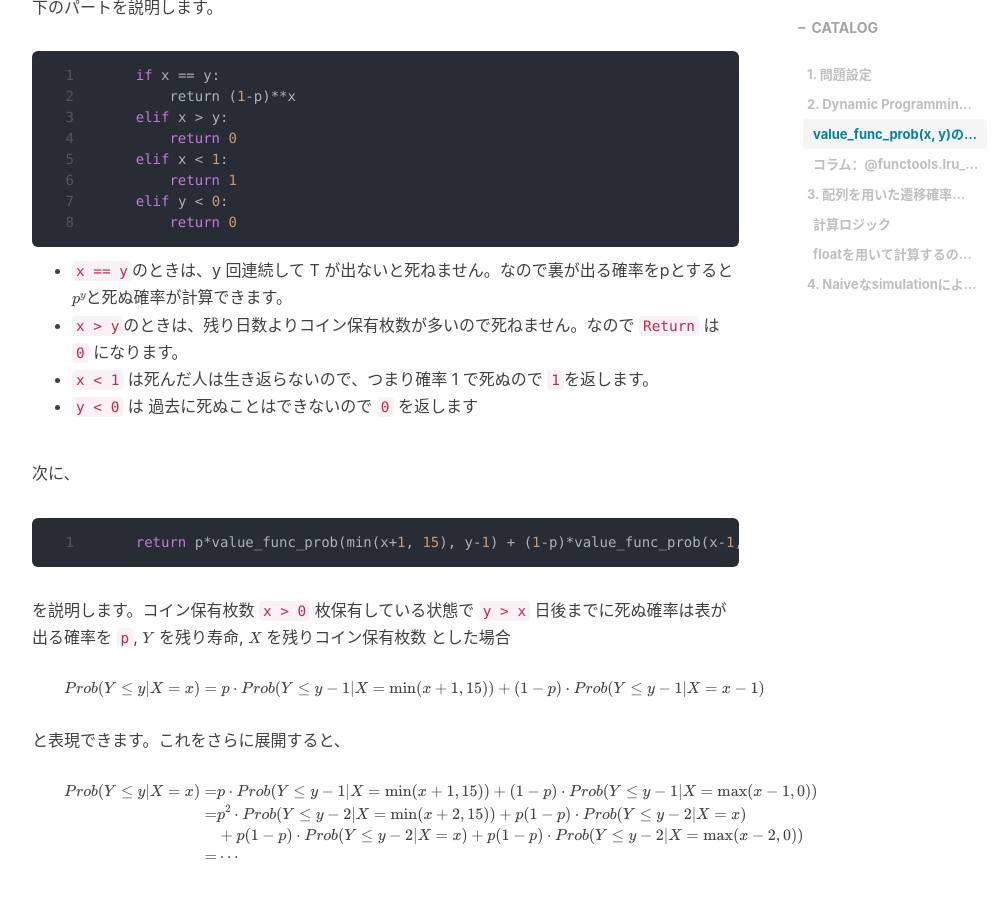
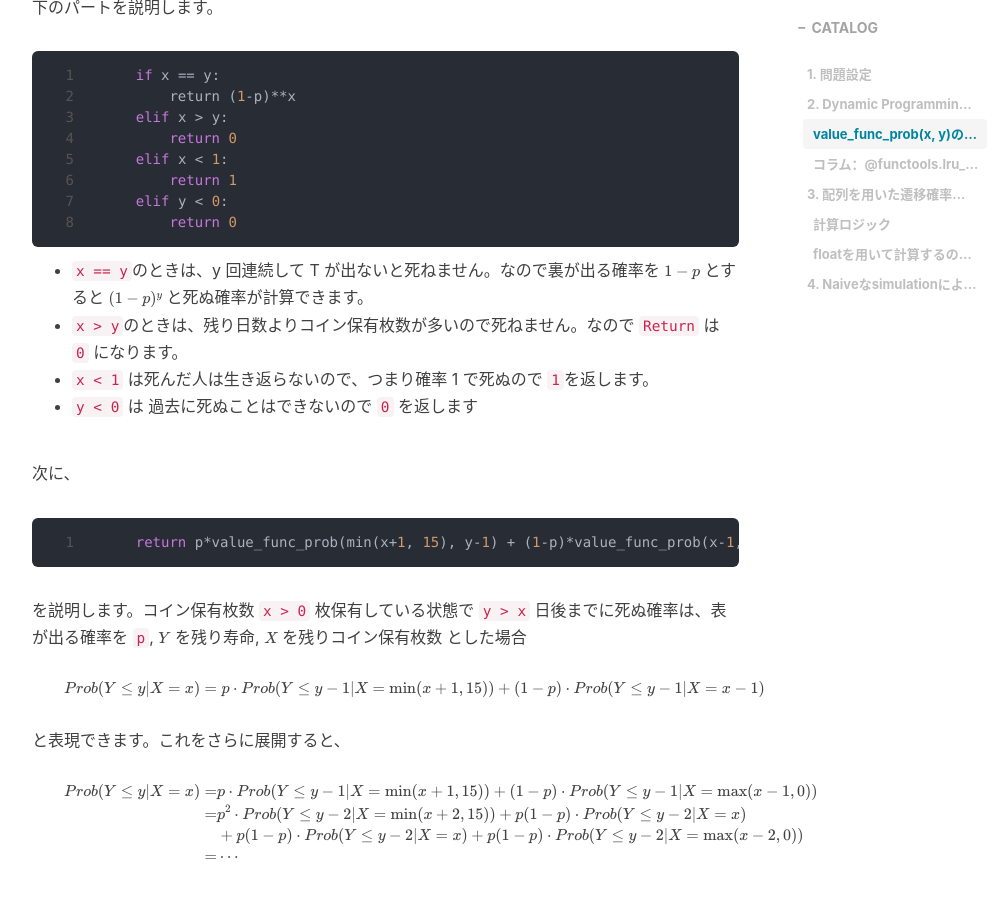
Before and after one commit to RyoNakagami/RyoNakagami.github.io, a Jekyll site: the page built from _posts/2020-10-22-CoinFlip-Programming.md, in a window 1280 px wide and 900 px high, scrolled down 2996 px. Shown: the whole window, without its empty margins (233-1241 px from the left). Built offline with Jekyll 4.4.1, drawn with Linux system fonts in a browser that asks for light colours; nearby versions of some CDN libraries; comment, search, counter and statistics services are not loaded.

Commit message:
FIX p notation

````diff
--- a/_posts/2020-10-22-CoinFlip-Programming.md
+++ b/_posts/2020-10-22-CoinFlip-Programming.md
@@ -127,7 +127,7 @@ Wall time: 971 µs
         return 0
 ```
 
-- `x == y`のときは、y 回連続して T が出ないと死ねません。なので裏が出る確率をpとすると $p^y$と死ぬ確率が計算できます。
+- `x == y`のときは、y 回連続して T が出ないと死ねません。なので裏が出る確率を $1-p$ とすると $(1-p)^y$ と死ぬ確率が計算できます。
 - `x > y`のときは、残り日数よりコイン保有枚数が多いので死ねません。なので `Return` は `0` になります。
 - `x < 1` は死んだ人は生き返らないので、つまり確率 1 で死ぬので `1`を返します。
 - `y < 0` は 過去に死ぬことはできないので `0` を返します
@@ -138,7 +138,7 @@ Wall time: 971 µs
     return p*value_func_prob(min(x+1, 15), y-1) + (1-p)*value_func_prob(x-1, y-1)
 ```
 
-を説明します。コイン保有枚数 `x > 0` 枚保有している状態で `y > x` 日後までに死ぬ確率は表が出る確率を `p`, $Y$ を残り寿命, $X$ を残りコイン保有枚数 とした場合
+を説明します。コイン保有枚数 `x > 0` 枚保有している状態で `y > x` 日後までに死ぬ確率は、表が出る確率を `p`, $Y$ を残り寿命, $X$ を残りコイン保有枚数 とした場合
 
 $$
 Prob(Y \leq y | X = x) = p \cdot Prob(Y \leq y - 1| X = \min(x + 1, 15)) + (1-p) \cdot Prob(Y \leq y - 1| X = x-1)
````
